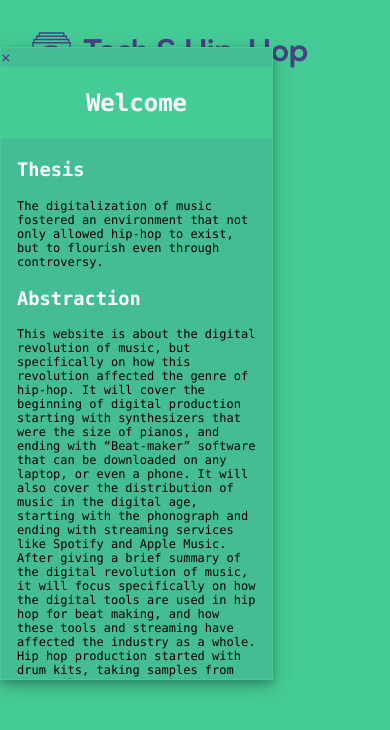
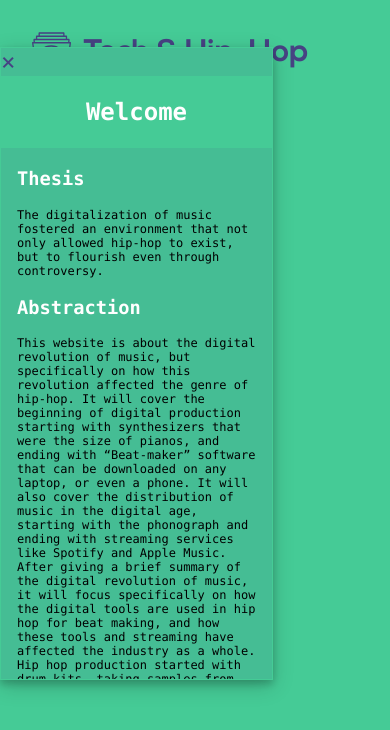
Before and after one commit to ahmni/Hip-Hop-Tech, a plain HTML site: page index.html in a window 390 px wide. Drawn offline with Linux system fonts and the light colour scheme; no server answers.

Commit message:
responsive edit

```diff
--- a/css/style.css
+++ b/css/style.css
@@ -1173,4 +1173,7 @@ we use margins because transforms will be applied dynamically */
 	p,ul, ol {
 		font-size: 12px;
 	}
+	.close {
+		font-size: 24px;
+	}
   }
```
